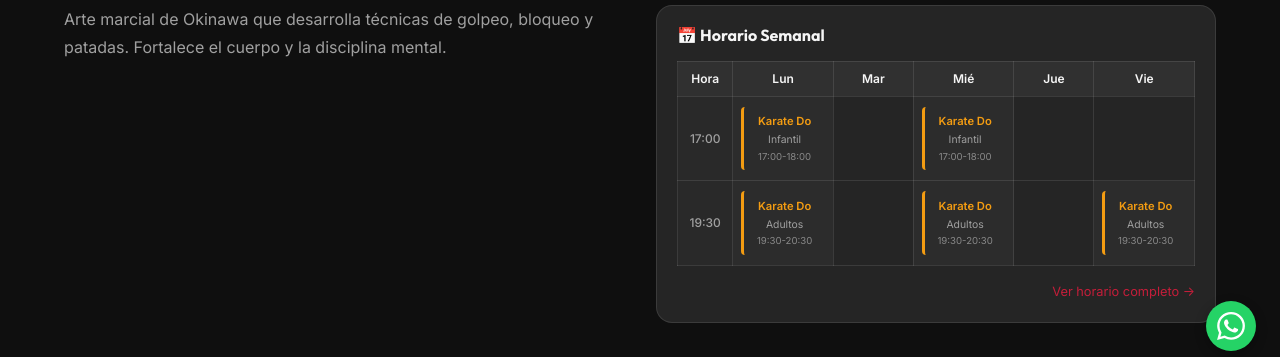
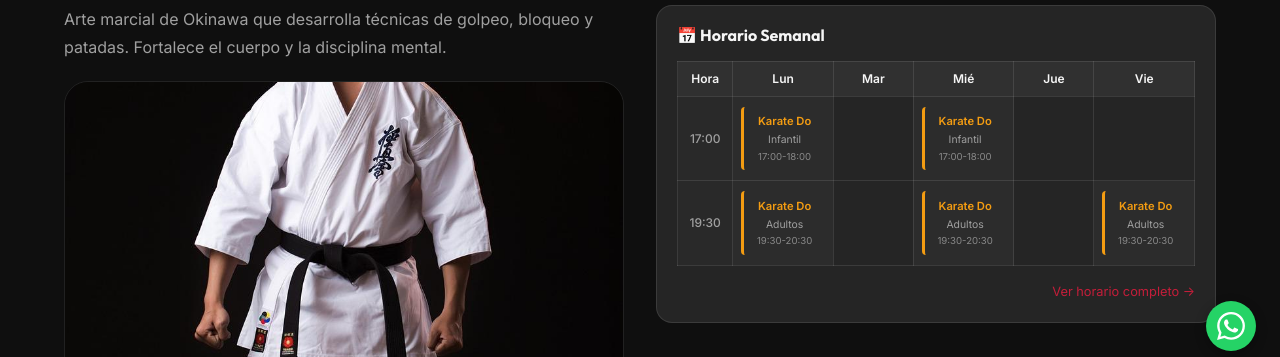
Before and after one commit to juan33133/daikandojo, an Astro site: page /disciplinas/karate-do in a window 1280 px wide. Shown: the part 363-720 px from the top of the page. Built offline with nearby package versions, Linux system fonts and the light colour scheme; Astro itself is replaced by a stand-in of ours.

Commit message:
añadiendo imágenes a disciplinas

```diff
--- a/src/pages/disciplinas/[id].astro
+++ b/src/pages/disciplinas/[id].astro
@@ -154,6 +154,17 @@ function getClasesForDisciplina(disciplinaId: string) {
               <div class="disc-body">
                 <div class="disc-info">
                   <p class="disc-desc">{disc.descripcion || ""}</p>
+                  {disc.imagen && (
+                    <div class={`disc-image disc-image--v${(activeDisciplinas.indexOf(disc) % 3) + 1}`}>
+                      <img
+                        src={disc.imagen}
+                        alt={`${disc.nombre} en Daikan Dojo`}
+                        loading="lazy"
+                        width="500"
+                        height="340"
+                      />
+                    </div>
+                  )}
                 </div>
 
                 <div class="disc-schedule">
@@ -394,6 +405,44 @@ function getClasesForDisciplina(disciplinaId: string) {
     margin-bottom: var(--space-6);
   }
 
+  /* ---- Imagen de la disciplina (solo desktop) ---- */
+  .disc-image {
+    display: none; /* Oculta en móvil por defecto */
+    border-radius: var(--radius-lg);
+    overflow: hidden;
+    border: 1px solid rgba(255, 255, 255, 0.08);
+    position: relative;
+  }
+  .disc-image img {
+    width: 100%;
+    height: 100%;
+    object-fit: cover;
+    display: block;
+    transition: transform 0.5s ease;
+  }
+  .disc-image:hover img {
+    transform: scale(1.04);
+  }
+
+  /* Variante 1: Panorámica ancha */
+  .disc-image--v1 {
+    aspect-ratio: 16 / 9;
+    border-radius: var(--radius-xl);
+  }
+
+  /* Variante 2: Clásica 4:3 */
+  .disc-image--v2 {
+    aspect-ratio: 4 / 3;
+    border-radius: var(--radius-lg);
+  }
+
+  /* Variante 3: Cuadrada */
+  .disc-image--v3 {
+    aspect-ratio: 1 / 1;
+    max-width: 85%;
+    border-radius: var(--radius-xl);
+  }
+
   /* ---- Grid cuerpo: info + horario ---- */
   .disc-body {
     display: flex;
@@ -537,7 +586,12 @@ function getClasesForDisciplina(disciplinaId: string) {
     }
 
     .disc-desc {
-      margin-bottom: 0;
+      margin-bottom: var(--space-5);
+    }
+
+    /* Mostrar imágenes en desktop */
+    .disc-image {
+      display: block;
     }
   }
 
```
